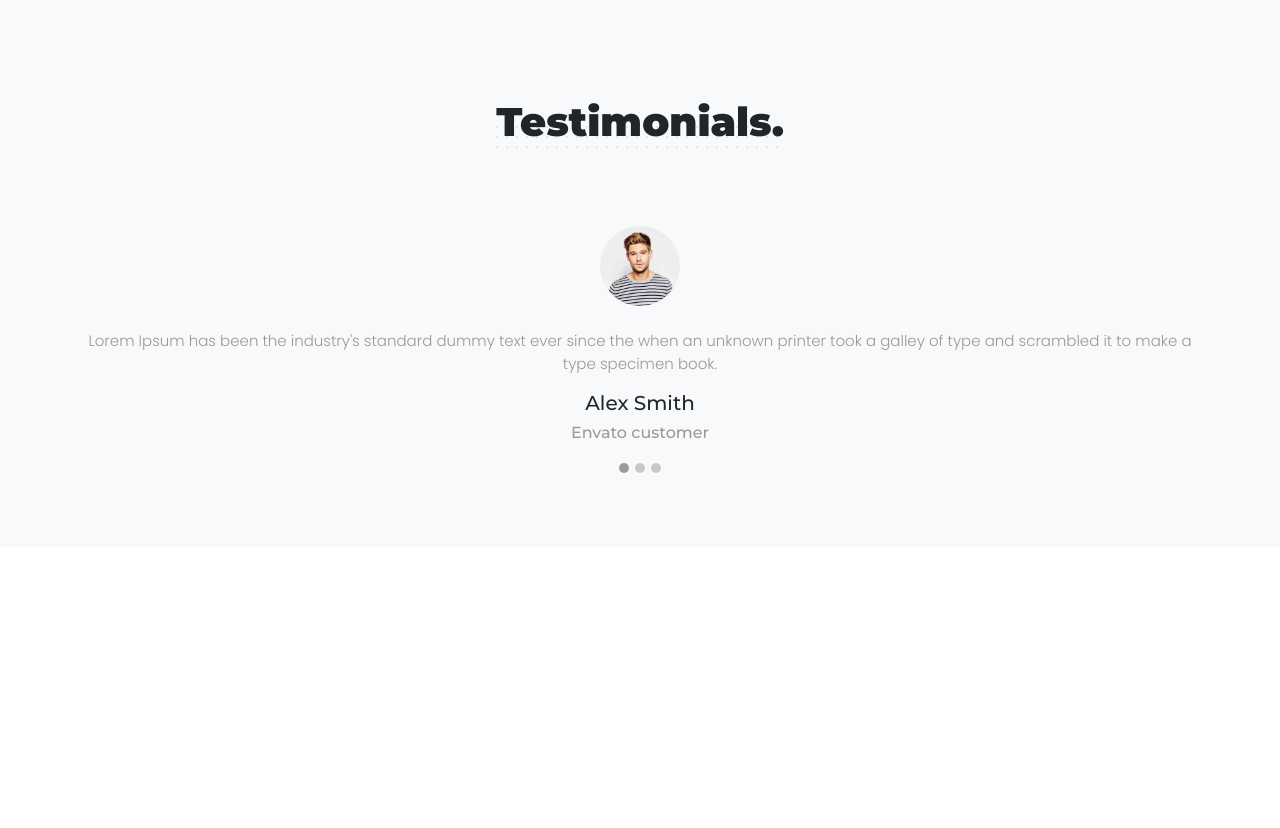
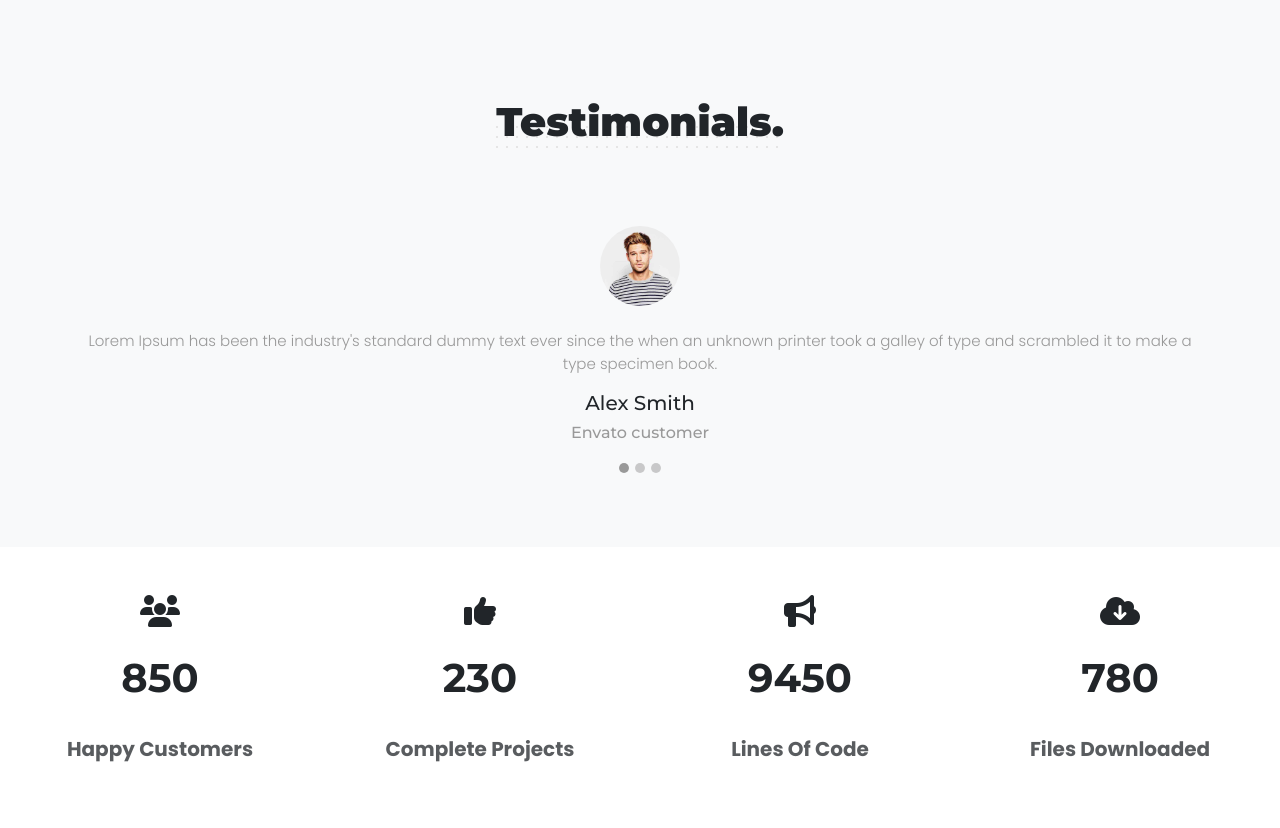
Before and after one commit to PhiloAtef/week-7-exam, a plain HTML site: page index.html in a window 1280 px wide. Shown: the part 3336-4164 px from the top of the page. Before the commit the page ends 3883 px from the top, so only its background shows below. Drawn offline with Linux system fonts and the light colour scheme.

Commit message:
finish numbers section

```diff
--- a/css/style.css
+++ b/css/style.css
@@ -421,7 +421,7 @@ img {
   height: 80px;
 }
 .greywords{
-  color: #999;
+  color: var(--grey-color);
   font-size: 15px;
 }
 
@@ -444,3 +444,7 @@ img {
 .card .icon:hover i {
   color: white;
 }
+
+.numbers h3 {
+  font-size: 2.5rem;
+}
--- a/index.html
+++ b/index.html
@@ -445,7 +445,41 @@
             </div>
           </div>
     </div>
+</section>
 
+<section class="numbers">
+    <div class="container-fluid">
+      <div class="row row-cols-1 row-cols-lg-4 text-center">
+        <div class="col p-5">
+          <div class="icon">
+            <i class="fa-solid fa-users fa-2x"></i>
+          </div>
+          <h3 class="fw-bolder py-4">850</h3>
+          <p class="text-body-secondary fs-5 fw-bolder">Happy Customers</p>
+        </div>
+        <div class="col p-5">
+          <div class="icon">
+            <i class="fa-solid fa-thumbs-up fa-2x"></i>
+          </div>
+          <h3 class="fw-bolder py-4">230</h3>
+          <p class="text-body-secondary fs-5 fw-bolder">Complete Projects</p>
+        </div>
+        <div class="col p-5">
+          <div class="icon">
+            <i class="fa-solid fa-bullhorn fa-2x"></i>
+          </div>
+          <h3 class="fw-bolder py-4">9450</h3>
+          <p class="text-body-secondary fs-5 fw-bolder">Lines Of Code</p>
+        </div>
+        <div class="col p-5">
+          <div class="icon">
+            <i class="fa-solid fa-cloud-arrow-down fa-2x"></i>
+          </div>
+          <h3 class="fw-bolder py-4">780</h3>
+          <p class="text-body-secondary fs-5 fw-bolder">Files Downloaded</p>
+        </div>
+      </div>
+    </div>
 </section>
 
 
```
